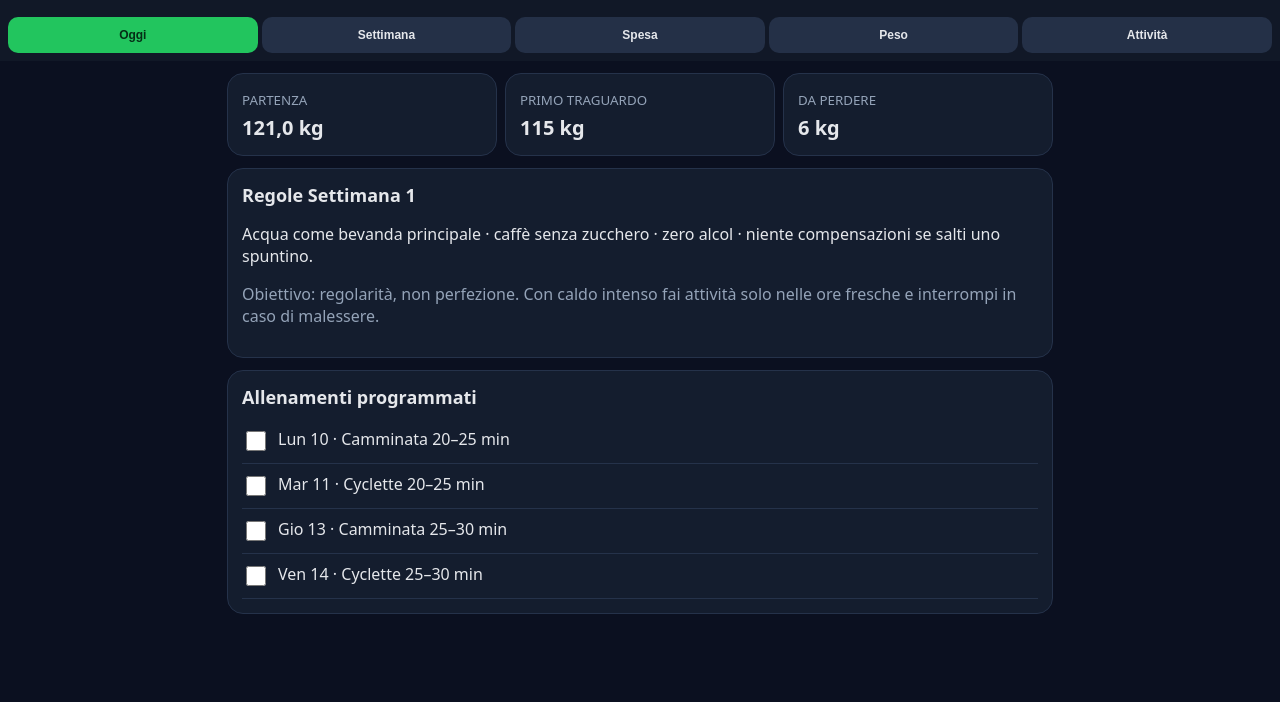
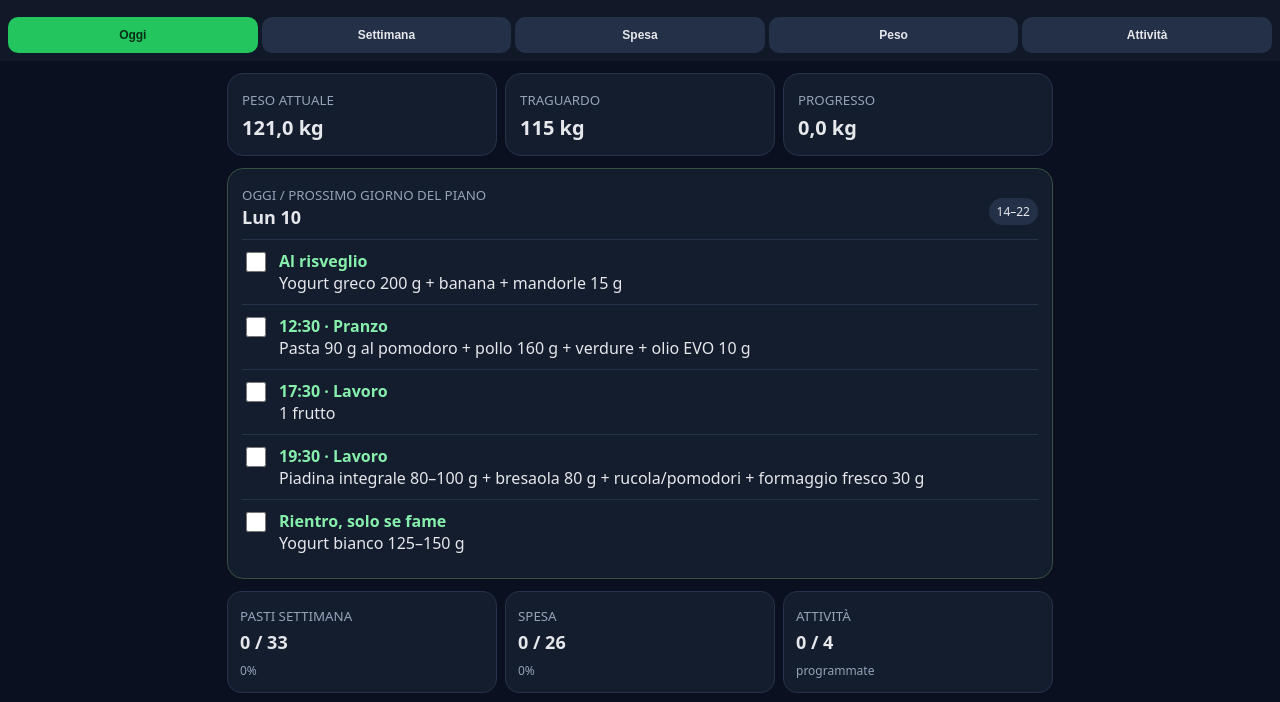
Before and after one commit to conterb80/Dieta, a plain HTML site: page index.html in a window 1280 px wide. Shown: the part 80-782 px from the top of the page. Drawn offline with Linux system fonts and the light colour scheme.

Commit message:
Add files via upload

```diff
--- a/app.js
+++ b/app.js
@@ -18,15 +18,77 @@ document.querySelectorAll('.tab').forEach(b=>b.addEventListener('click',()=>{doc
 const days=document.getElementById('days');
 plan.forEach((d,i)=>{const box=document.createElement('div');box.className='day';box.innerHTML=`<div class="day-head"><h3>${d[0]}</h3><span class="shift">${d[1]}</span></div>`+d[2].map((m,j)=>`<div class="meal"><b>${m[0]}</b>${m[1]}<label class="check"><input type="checkbox" data-save="meal-${i}-${j}"> Fatto</label></div>`).join('');days.appendChild(box)});
 const shop=document.getElementById('shopping');Object.entries(shopping).forEach(([g,items])=>{shop.insertAdjacentHTML('beforeend',`<div class="shop-group">${g}</div>`);items.forEach((x,i)=>shop.insertAdjacentHTML('beforeend',`<label class="check"><input type="checkbox" data-save="shop-${g}-${i}"> ${x}</label>`))});
-function restoreChecks(){document.querySelectorAll('[data-save]').forEach(x=>{x.checked=localStorage.getItem(x.dataset.save)==='1';x.addEventListener('change',()=>localStorage.setItem(x.dataset.save,x.checked?'1':'0'))})}restoreChecks();
+function restoreChecks(){
+  document.querySelectorAll('[data-save]').forEach(x=>{
+    x.checked=localStorage.getItem(x.dataset.save)==='1';
+    x.addEventListener('change',()=>{
+      localStorage.setItem(x.dataset.save,x.checked?'1':'0');
+      updateDashboard();
+    });
+  });
+}
+restoreChecks();
+
+function currentPlanIndex(){
+  const today=new Date();
+  const targetStart=new Date('2026-08-10T00:00:00');
+  const diff=Math.floor((today-targetStart)/86400000);
+  if(diff<0) return 0;
+  if(diff>6) return 6;
+  return diff;
+}
+
+function renderToday(){
+  const i=currentPlanIndex(), d=plan[i];
+  document.getElementById('todayTitle').textContent=d[0];
+  document.getElementById('todayShift').textContent=d[1];
+  document.getElementById('todayMeals').innerHTML=d[2].map((m,j)=>{
+    const key=`meal-${i}-${j}`;
+    const checked=localStorage.getItem(key)==='1'?'checked':'';
+    return `<label class="today-meal"><input type="checkbox" data-today-key="${key}" ${checked}><span><b>${m[0]}</b>${m[1]}</span></label>`;
+  }).join('');
+  document.querySelectorAll('[data-today-key]').forEach(x=>x.addEventListener('change',()=>{
+    localStorage.setItem(x.dataset.todayKey,x.checked?'1':'0');
+    const original=document.querySelector(`[data-save="${x.dataset.todayKey}"]`);
+    if(original) original.checked=x.checked;
+    updateDashboard();
+  }));
+}
+
+function updateDashboard(){
+  const mealChecks=[...document.querySelectorAll('[data-save^="meal-"]')];
+  const shopChecks=[...document.querySelectorAll('[data-save^="shop-"]')];
+  const exChecks=[...document.querySelectorAll('[data-save^="ex-"]')];
+  const mealDone=mealChecks.filter(x=>x.checked).length;
+  const shopDone=shopChecks.filter(x=>x.checked).length;
+  const exDone=exChecks.filter(x=>x.checked).length;
+  document.getElementById('mealStatus').textContent=`${mealDone} / ${mealChecks.length}`;
+  document.getElementById('mealPct').textContent=`${Math.round(mealDone/mealChecks.length*100)||0}%`;
+  document.getElementById('shopStatus').textContent=`${shopDone} / ${shopChecks.length}`;
+  document.getElementById('shopPct').textContent=`${Math.round(shopDone/shopChecks.length*100)||0}%`;
+  document.getElementById('exerciseStatus').textContent=`${exDone} / ${exChecks.length}`;
+  document.querySelectorAll('[data-today-key]').forEach(x=>x.checked=localStorage.getItem(x.dataset.todayKey)==='1');
+}
+
+renderToday();
+
 let weights=JSON.parse(localStorage.getItem('weights')||'[{"date":"2026-08-08","value":121}]');
 let activities=JSON.parse(localStorage.getItem('activities')||'[]');
 const wdate=document.getElementById('wdate');wdate.value=new Date().toISOString().slice(0,10);
 document.getElementById('adate').value=wdate.value;
 document.getElementById('addWeight').addEventListener('click',()=>{const v=+document.getElementById('wvalue').value,d=wdate.value;if(!d||!v)return;weights.push({date:d,value:v});weights.sort((a,b)=>a.date.localeCompare(b.date));localStorage.setItem('weights',JSON.stringify(weights));renderWeights()});
-function renderWeights(){document.getElementById('weights').innerHTML=weights.slice().reverse().map(w=>`<div class="row"><span>${w.date.split('-').reverse().join('/')}</span><b>${w.value.toFixed(1).replace('.',',')} kg</b></div>`).join('');drawChart()}
+function renderWeights(){
+  document.getElementById('weights').innerHTML=weights.slice().reverse().map(w=>`<div class="row"><span>${w.date.split('-').reverse().join('/')}</span><b>${w.value.toFixed(1).replace('.',',')} kg</b></div>`).join('');
+  if(weights.length){
+    const latest=weights[weights.length-1].value;
+    document.getElementById('homeWeight').textContent=latest.toFixed(1).replace('.',',')+' kg';
+    const lost=121-latest;
+    document.getElementById('homeProgress').textContent=(lost>=0?lost:0).toFixed(1).replace('.',',')+' kg';
+  }
+  drawChart();
+}
 function drawChart(){const c=document.getElementById('chart'),x=c.getContext('2d'),W=c.width,H=c.height;x.clearRect(0,0,W,H);x.strokeStyle='#334155';x.lineWidth=1;for(let i=0;i<5;i++){let y=25+i*(H-50)/4;x.beginPath();x.moveTo(35,y);x.lineTo(W-20,y);x.stroke()}if(!weights.length)return;const vals=weights.map(w=>w.value),min=Math.min(115,...vals)-1,max=Math.max(121,...vals)+1;const px=i=>35+(W-65)*(weights.length===1?.5:i/(weights.length-1));const py=v=>25+(max-v)/(max-min)*(H-50);x.strokeStyle='#22c55e';x.lineWidth=4;x.beginPath();weights.forEach((w,i)=>{i?x.lineTo(px(i),py(w.value)):x.moveTo(px(i),py(w.value))});x.stroke();x.fillStyle='#86efac';weights.forEach((w,i)=>{x.beginPath();x.arc(px(i),py(w.value),6,0,Math.PI*2);x.fill()});x.fillStyle='#94a3b8';x.font='18px system-ui';x.fillText('115 kg',40,py(115)-8)}
 document.getElementById('addActivity').addEventListener('click',()=>{const d=document.getElementById('adate').value,t=document.getElementById('atype').value,m=+document.getElementById('amin').value;if(!d||!m)return;activities.push({date:d,type:t,min:m});localStorage.setItem('activities',JSON.stringify(activities));renderActivities()});
 function renderActivities(){document.getElementById('activities').innerHTML=activities.slice().reverse().map(a=>`<div class="row"><span>${a.date.split('-').reverse().join('/')} · ${a.type}</span><b>${a.min} min</b></div>`).join('')}
-renderWeights();renderActivities();
+renderWeights();renderActivities();updateDashboard();
 if('serviceWorker' in navigator)navigator.serviceWorker.register('./sw.js');
--- a/index.html
+++ b/index.html
@@ -28,15 +28,34 @@
 <main>
 <section id="oggi" class="panel active">
   <div class="hero">
-    <div><small>PARTENZA</small><strong>121,0 kg</strong></div>
-    <div><small>PRIMO TRAGUARDO</small><strong>115 kg</strong></div>
-    <div><small>DA PERDERE</small><strong>6 kg</strong></div>
+    <div><small>PESO ATTUALE</small><strong id="homeWeight">121,0 kg</strong></div>
+    <div><small>TRAGUARDO</small><strong>115 kg</strong></div>
+    <div><small>PROGRESSO</small><strong id="homeProgress">0,0 kg</strong></div>
   </div>
+
+  <div class="card today-card">
+    <div class="day-head">
+      <div>
+        <small>OGGI / PROSSIMO GIORNO DEL PIANO</small>
+        <h2 id="todayTitle">Settimana 1</h2>
+      </div>
+      <span class="shift" id="todayShift">—</span>
+    </div>
+    <div id="todayMeals"></div>
+  </div>
+
+  <div class="status-grid">
+    <div class="mini-status"><small>PASTI SETTIMANA</small><strong id="mealStatus">0 / 0</strong><span id="mealPct">0%</span></div>
+    <div class="mini-status"><small>SPESA</small><strong id="shopStatus">0 / 0</strong><span id="shopPct">0%</span></div>
+    <div class="mini-status"><small>ATTIVITÀ</small><strong id="exerciseStatus">0 / 4</strong><span>programmate</span></div>
+  </div>
+
   <div class="card">
     <h2>Regole Settimana 1</h2>
     <p>Acqua come bevanda principale · caffè senza zucchero · zero alcol · niente compensazioni se salti uno spuntino.</p>
     <p class="muted">Obiettivo: regolarità, non perfezione. Con caldo intenso fai attività solo nelle ore fresche e interrompi in caso di malessere.</p>
   </div>
+
   <div class="card">
     <h2>Allenamenti programmati</h2>
     <label class="check"><input type="checkbox" data-save="ex-lun"> Lun 10 · Camminata 20–25 min</label>
@@ -45,7 +64,6 @@
     <label class="check"><input type="checkbox" data-save="ex-ven"> Ven 14 · Cyclette 25–30 min</label>
   </div>
 </section>
-
 <section id="settimana" class="panel">
   <h2>Programma pasti</h2>
   <div id="days"></div>
--- a/style.css
+++ b/style.css
@@ -12,3 +12,10 @@ main{padding:12px;max-width:850px;margin:auto}.panel{display:none}.panel.active{
 .weight-form button,.activity-form button{grid-column:1/-1;background:#22c55e;color:#052e16}input,select{width:100%;border:1px solid #334155;background:#0f172a;color:#e5e7eb;border-radius:10px;padding:11px;font-size:16px}
 #chart{width:100%;height:auto;margin:15px 0;background:#0f172a;border-radius:12px}.row{display:flex;justify-content:space-between;padding:9px 0;border-bottom:1px solid #25324a}
 @media(max-width:520px){.tab{font-size:10px;padding:10px 3px}.hero strong{font-size:17px}.hero small{font-size:9px}nav{top:75px}}
+.status-grid{display:grid;grid-template-columns:repeat(3,1fr);gap:8px;margin-bottom:12px}
+.mini-status{background:#141d2e;border:1px solid #25324a;border-radius:14px;padding:12px}
+.mini-status strong{font-size:18px;display:block;margin:4px 0}.mini-status span{font-size:12px;color:#94a3b8}
+.today-card{border-color:#36513f}.today-meal{display:flex;gap:10px;align-items:flex-start;padding:10px 0;border-top:1px solid #25324a}
+.today-meal input{width:20px;height:20px;flex:0 0 auto;margin-top:2px}.today-meal b{display:block;color:#86efac}
+.progress-track{height:8px;background:#243047;border-radius:999px;overflow:hidden;margin-top:8px}.progress-bar{height:100%;background:#22c55e;width:0}
+@media(max-width:520px){.status-grid{grid-template-columns:1fr 1fr}.mini-status:last-child{grid-column:1/-1}}
--- a/sw.js
+++ b/sw.js
@@ -1 +1 @@
-const CACHE='dieta-conte-rc1';const FILES=['./','./index.html','./style.css','./app.js','./manifest.webmanifest','./icon.svg'];self.addEventListener('install',e=>e.waitUntil(caches.open(CACHE).then(c=>c.addAll(FILES))));self.addEventListener('fetch',e=>e.respondWith(caches.match(e.request).then(r=>r||fetch(e.request))));
+const CACHE='dieta-conte-rc2';const FILES=['./','./index.html','./style.css','./app.js','./manifest.webmanifest','./icon.svg'];self.addEventListener('install',e=>e.waitUntil(caches.open(CACHE).then(c=>c.addAll(FILES))));self.addEventListener('fetch',e=>e.respondWith(caches.match(e.request).then(r=>r||fetch(e.request))));
```
Also changed, not shown: 1 other file.
